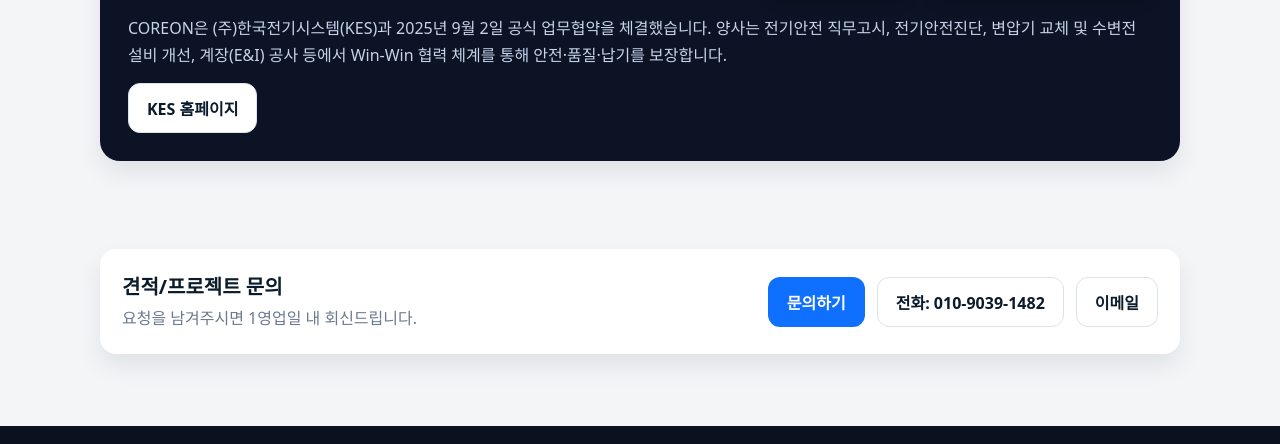
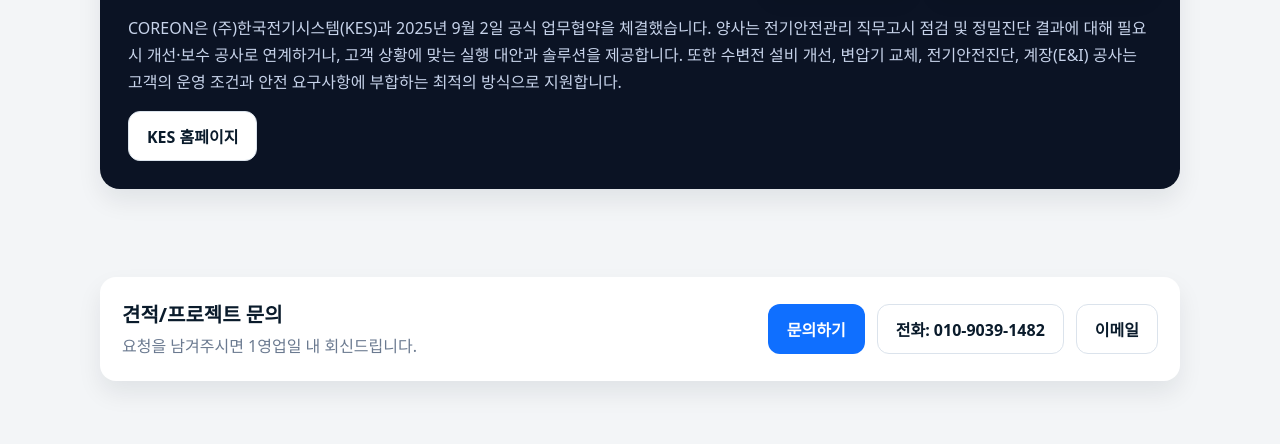
Before and after one commit to allblack1114-ops/coreon-landing, a plain HTML site: page index.html in a window 1280 px wide. Shown: the part 2224-2668 px from the top of the page. Drawn offline with Linux system fonts and the light colour scheme.

Commit message:
Update index.html

```diff
--- a/index.html
+++ b/index.html
@@ -145,7 +145,7 @@
           <div class="cta-group">
             <a class="btn btn-primary" href="https://docs.google.com/forms/d/e/1FAIpQLSdeugdyBAaqowKR5Dq7ncMfXyN7yz6K4DCyBzNYTdO_LceMcA/viewform?usp=dialog" target="_blank" rel="noopener" data-i18n="cta.quote">견적 문의</a>
             <a class="btn btn-ghost" href="https://drive.google.com/file/d/1jTamffhtbIPN3ji_iycYYASF4v1lscLp/view?usp=sharing" target="_blank" rel="noopener" data-i18n="cta.epcTrack">EPC 트랙 보기</a>
-            <a class="btn btn-ghost" href="https://drive.google.com/file/d/1rbnzONRkhnWgUAQeIEu9FA1d_eDtfPC/view?usp=sharing" target="_blank" rel="noopener" data-i18n="cta.companyPdf">회사 소개서(PDF)</a>
+            <a class="btn btn-ghost" href="https://drive.google.com/file/d/1rbnzONRkhnWgUAOQeIEu9FA1d_eDtfPC/view?usp=sharing" target="_blank" rel="noopener" data-i18n="cta.companyPdf">회사 소개서(PDF)</a>
             <a class="btn btn-ghost" href="tel:+821090391482" data-i18n="cta.call">바로 전화</a>
           </div>
         </div>
@@ -206,7 +206,7 @@
           <h3 data-i18n="track.epc.h">현장 실행 보완</h3>
           <p class="muted" data-i18n="track.epc.d">즉시 투입 인력·PM, 문서/프로세스 자동화, 현장 검증 솔루션.</p>
           <div class="cta-group" style="margin-top:8px">
-            <a class="btn btn-outline" href="https://drive.google.com/file/d/1rbnzONRkhnWgUAQeIEu9FA1d_eDtfPC/view?usp=sharing" target="_blank" rel="noopener" data-i18n="cta.companyPdf">소개서(PDF)</a>
+            <a class="btn btn-outline" href="https://drive.google.com/file/d/1rbnzONRkhnWgUAOQeIEu9FA1d_eDtfPC/view?usp=sharing" target="_blank" rel="noopener" data-i18n="cta.companyPdf">소개서(PDF)</a>
           </div>
         </div>
         <div class="card">
@@ -279,14 +279,12 @@
         </div>
 
         <div class="partner-desc" data-i18n="partners.desc">
-          COREON은 (주)한국전기시스템(KES)과 2025년 9월 2일 공식 업무협약을 체결했습니다.
-          양사는 전기안전 직무고시, 전기안전진단, 변압기 교체 및 수변전 설비 개선, 계장(E&amp;I) 공사 등에서
-          Win-Win 협력 체계를 통해 안전·품질·납기를 보장합니다.
+          <!-- i18n에서 채워짐 -->
         </div>
 
         <div class="partner-actions" role="group" aria-label="파트너 자료">
           <a class="btn btn-outline" href="https://www.ikes.co.kr" target="_blank" rel="noopener" data-i18n="partners.kesSite">KES 홈페이지</a>
-          <!-- 필요 시 공개 동의 받은 자료만 연결 -->
+          <!-- 공개 동의/링크 준비되면 아래 주석 해제해 사용 -->
           <!-- <a class="btn btn-outline" href="YOUR_KES_BROCHURE_URL" target="_blank" rel="noopener" data-i18n="partners.kesBrochure">KES 회사소개서(PDF)</a> -->
           <!-- <a class="btn btn-outline" href="YOUR_MOU_URL" target="_blank" rel="noopener" data-i18n="partners.mou">업무협약 개요(PDF)</a> -->
         </div>
@@ -413,7 +411,7 @@
         "partners.title":"공식 파트너사",
         "partners.sub":"전기·계장 분야의 신뢰할 수 있는 협력 네트워크",
         "partners.badge":"Official Partner",
-        "partners.desc":"COREON은 (주)한국전기시스템(KES)과 2025년 9월 2일 공식 업무협약을 체결했습니다. 양사는 전기안전 직무고시, 전기안전진단, 변압기 교체 및 수변전 설비 개선, 계장(E&I) 공사 등에서 Win-Win 협력 체계를 통해 안전·품질·납기를 보장합니다.",
+        "partners.desc":"COREON은 (주)한국전기시스템(KES)과 2025년 9월 2일 공식 업무협약을 체결했습니다. 양사는 전기안전관리 직무고시 점검 및 정밀진단 결과에 대해 필요 시 개선·보수 공사로 연계하거나, 고객 상황에 맞는 실행 대안과 솔루션을 제공합니다. 또한 수변전 설비 개선, 변압기 교체, 전기안전진단, 계장(E&amp;I) 공사는 고객의 운영 조건과 안전 요구사항에 부합하는 최적의 방식으로 지원합니다.",
         "partners.kesSite":"KES 홈페이지",
         "partners.kesBrochure":"KES 회사소개서(PDF)",
         "partners.mou":"업무협약 개요(PDF)",
@@ -445,7 +443,7 @@
         "partners.title":"Official Partners",
         "partners.sub":"A trusted collaboration network in Electrical & Instrumentation",
         "partners.badge":"Official Partner",
-        "partners.desc":"COREON signed an official business agreement with Korea Electric System (KES) on Sep 2, 2025. Together we deliver legal inspections, safety diagnostics, transformer replacement & substation upgrades, and E&I works with guaranteed safety, quality and schedule.",
+        "partners.desc":"COREON signed an official business agreement with Korea Electric System (KES) on Sep 2, 2025. Together we provide statutory inspections and precision safety diagnostics in electrical safety management, converting findings into remediation works when required or delivering tailored alternatives based on client needs. Substation upgrades, transformer replacement, safety diagnostics, and E&amp;I works are delivered in the most appropriate manner considering operational and safety requirements.",
         "partners.kesSite":"Visit KES Website",
         "partners.kesBrochure":"KES Brochure (PDF)",
         "partners.mou":"MOU Overview (PDF)",
```
